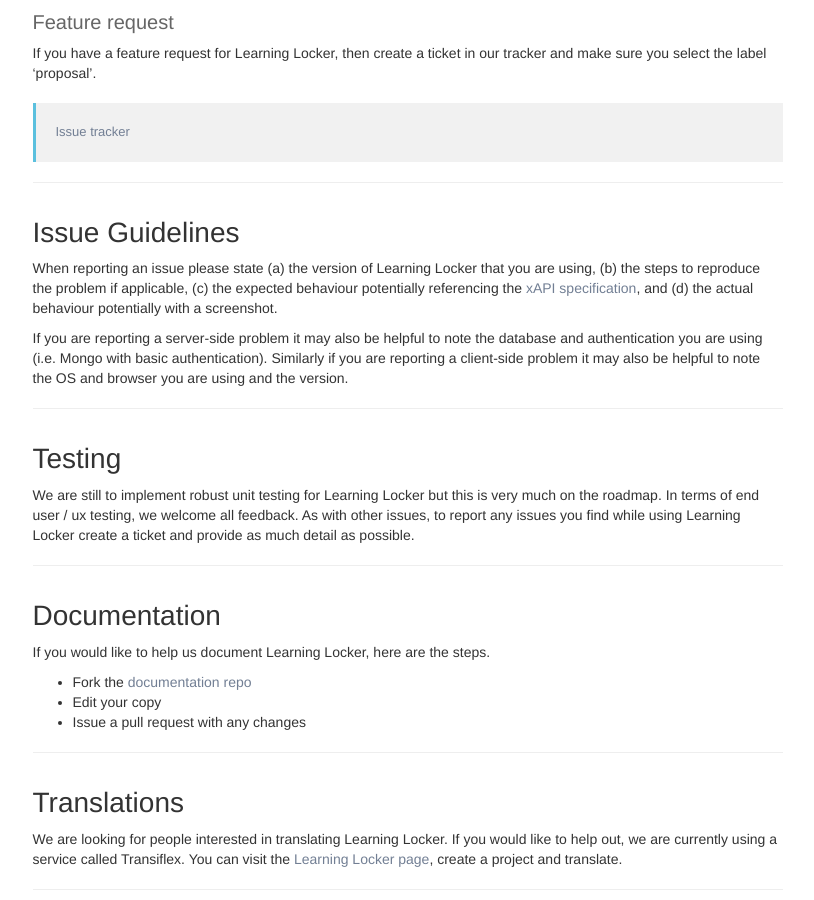
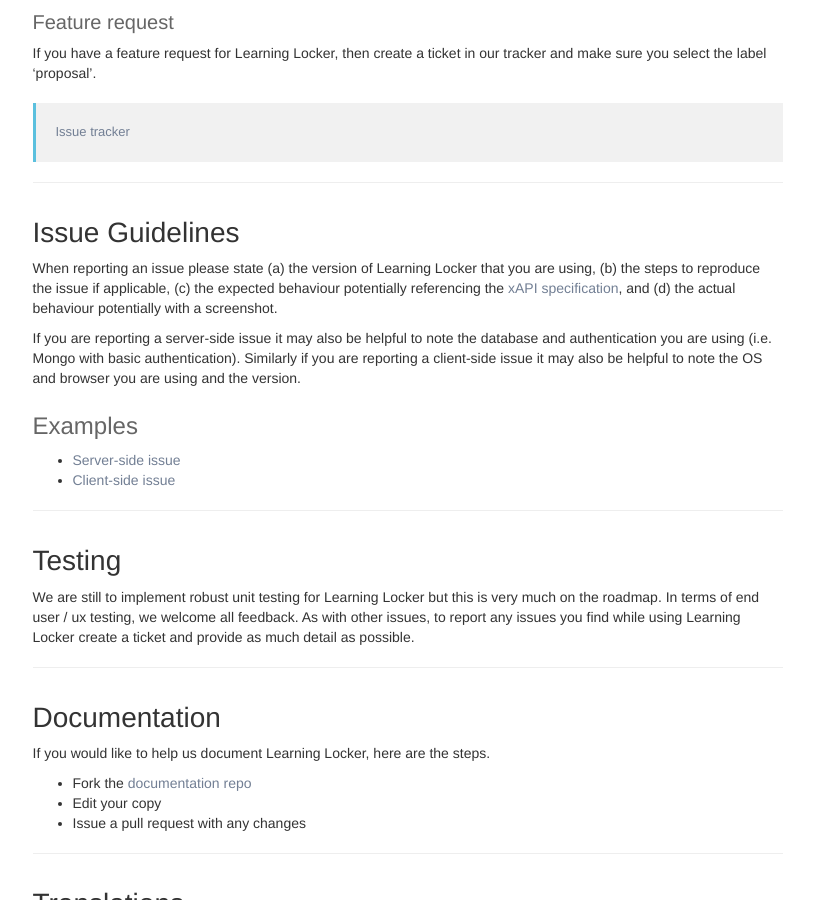
Before and after one commit to LearningLocker/docs, a Jekyll site: the page built from contribute.md, in a window 1280 px wide and 900 px high, scrolled down 1280 px. Shown: the whole window, without its empty margins (330-1144 px from the left). Built offline with Jekyll 4.4.1, drawn with Linux system fonts in a browser that asks for light colours; nearby versions of some CDN libraries.

Commit message:
Adds examples of issues following our guidelines.

```diff
--- a/contribute.md
+++ b/contribute.md
@@ -37,9 +37,13 @@
 
 ## Issue Guidelines
 
-When reporting an issue please state (a) the version of Learning Locker that you are using, (b) the steps to reproduce the problem if applicable, (c) the expected behaviour potentially referencing the [xAPI specification](https://github.com/adlnet/xAPI-Spec/blob/master/xAPI.md), and (d) the actual behaviour potentially with a screenshot.
+When reporting an issue please state (a) the version of Learning Locker that you are using, (b) the steps to reproduce the issue if applicable, (c) the expected behaviour potentially referencing the [xAPI specification](https://github.com/adlnet/xAPI-Spec/blob/master/xAPI.md), and (d) the actual behaviour potentially with a screenshot.
 
-If you are reporting a server-side problem it may also be helpful to note the database and authentication you are using (i.e. Mongo with basic authentication). Similarly if you are reporting a client-side problem it may also be helpful to note the OS and browser you are using and the version.
+If you are reporting a server-side issue it may also be helpful to note the database and authentication you are using (i.e. Mongo with basic authentication). Similarly if you are reporting a client-side issue it may also be helpful to note the OS and browser you are using and the version.
+
+### Examples
+- [Server-side issue](https://github.com/LearningLocker/learninglocker/issues/315)
+- [Client-side issue](https://github.com/LearningLocker/learninglocker/issues/317)
 
 ## Testing
 
```
